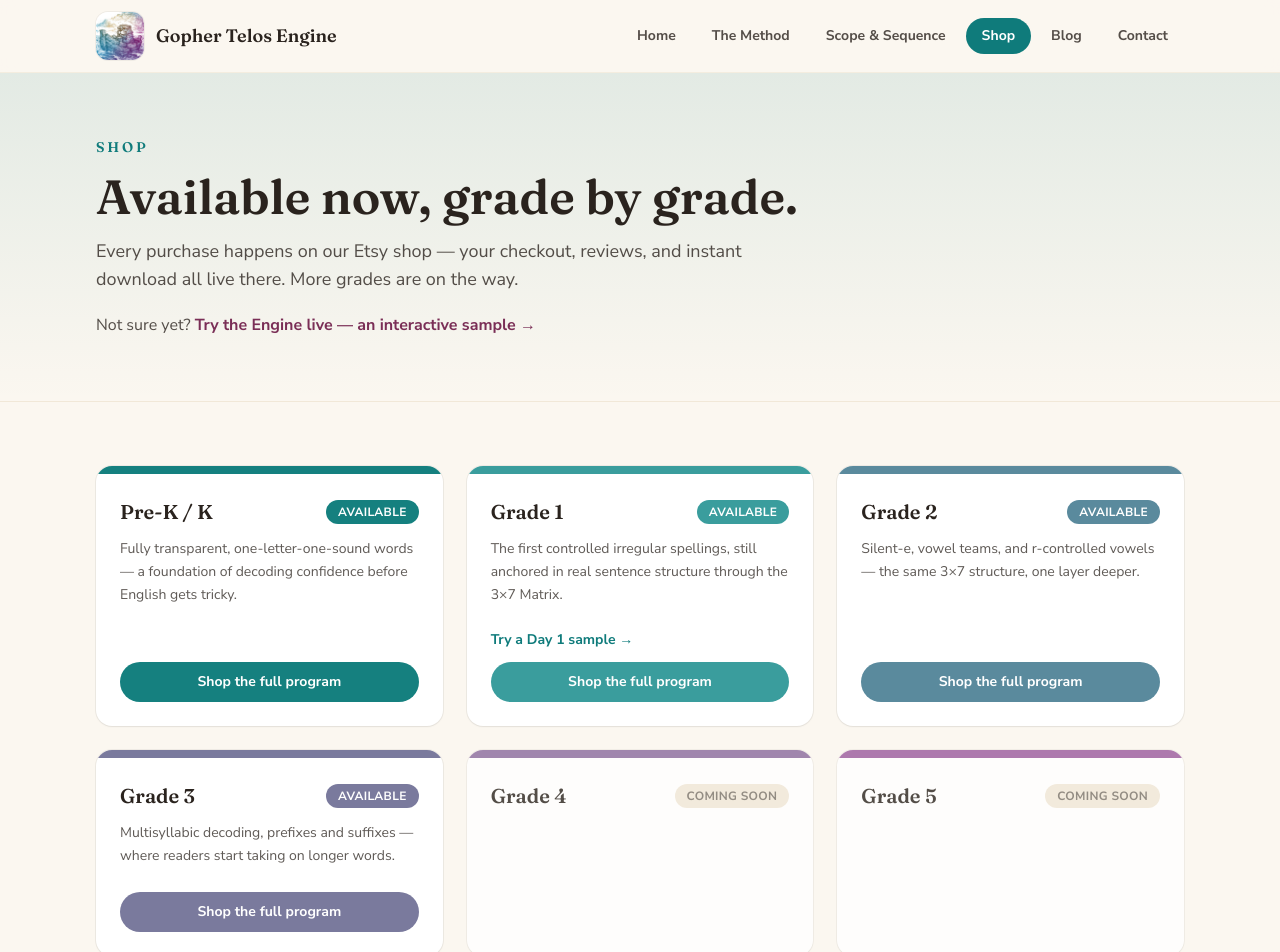
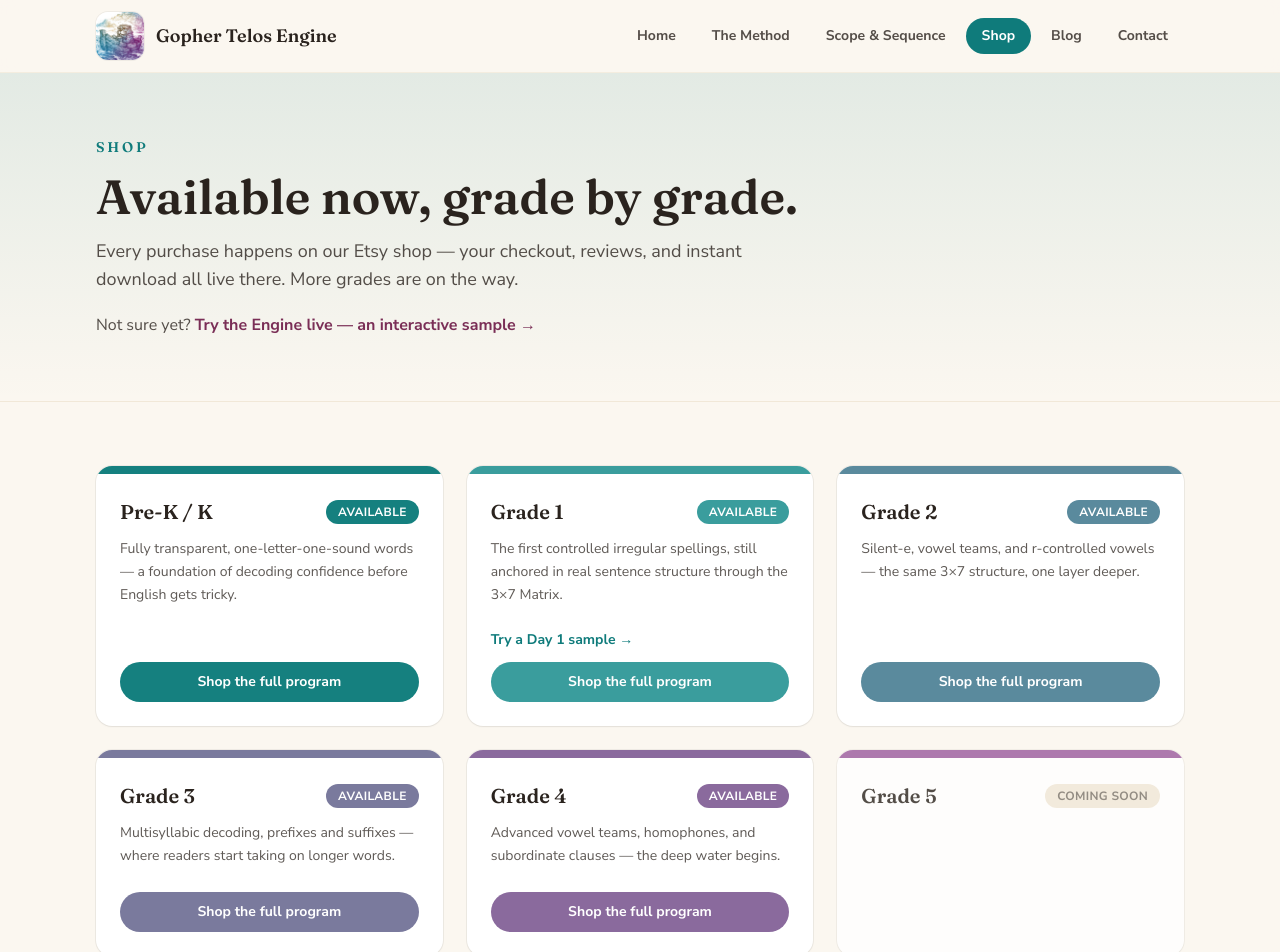
Before and after one commit to ejlotheunicorn-cell/gophertelos-site, a Next.js app: page /shop in a window 1280 px wide. Shown: the top 952 px of the page. Built offline with nearby package versions, Linux system fonts and the light colour scheme; a web font is replaced by a local one.

Commit message:
Grade 4 now available — link Etsy listing

```diff
--- a/data/grades.js
+++ b/data/grades.js
@@ -59,7 +59,16 @@ export const gradeCards = [
     sampleUrl: null,
     etsyKey: 'g3',
   },
-  { id: 'g4', name: 'Grade 4', hex: depthColors.g4, status: 'coming' },
+  {
+    id: 'g4',
+    name: 'Grade 4',
+    hex: depthColors.g4,
+    status: 'available',
+    blurb:
+      'Advanced vowel teams, homophones, and subordinate clauses — the deep water begins.',
+    sampleUrl: null,
+    etsyKey: 'g4',
+  },
   { id: 'g5', name: 'Grade 5', hex: depthColors.g5, status: 'coming' },
   { id: 'g6', name: 'Grade 6', hex: depthColors.g6, status: 'coming' },
 ];
--- a/data/site.js
+++ b/data/site.js
@@ -14,6 +14,7 @@ export const site = {
     g1: 'https://www.etsy.com/listing/4535967434/grade-1-reading-curriculum-full-year-36',
     g2: 'https://www.etsy.com/listing/4538912958/grade-2-reading-curriculum-full-year-36',
     g3: 'https://www.etsy.com/listing/4538947786/grade-3-reading-curriculum-full-year-36',
+    g4: 'https://www.etsy.com/listing/4538940553/grade-4-reading-curriculum-full-year-36',
   },
 
   // EMAIL LIST SIGNUP.
```
